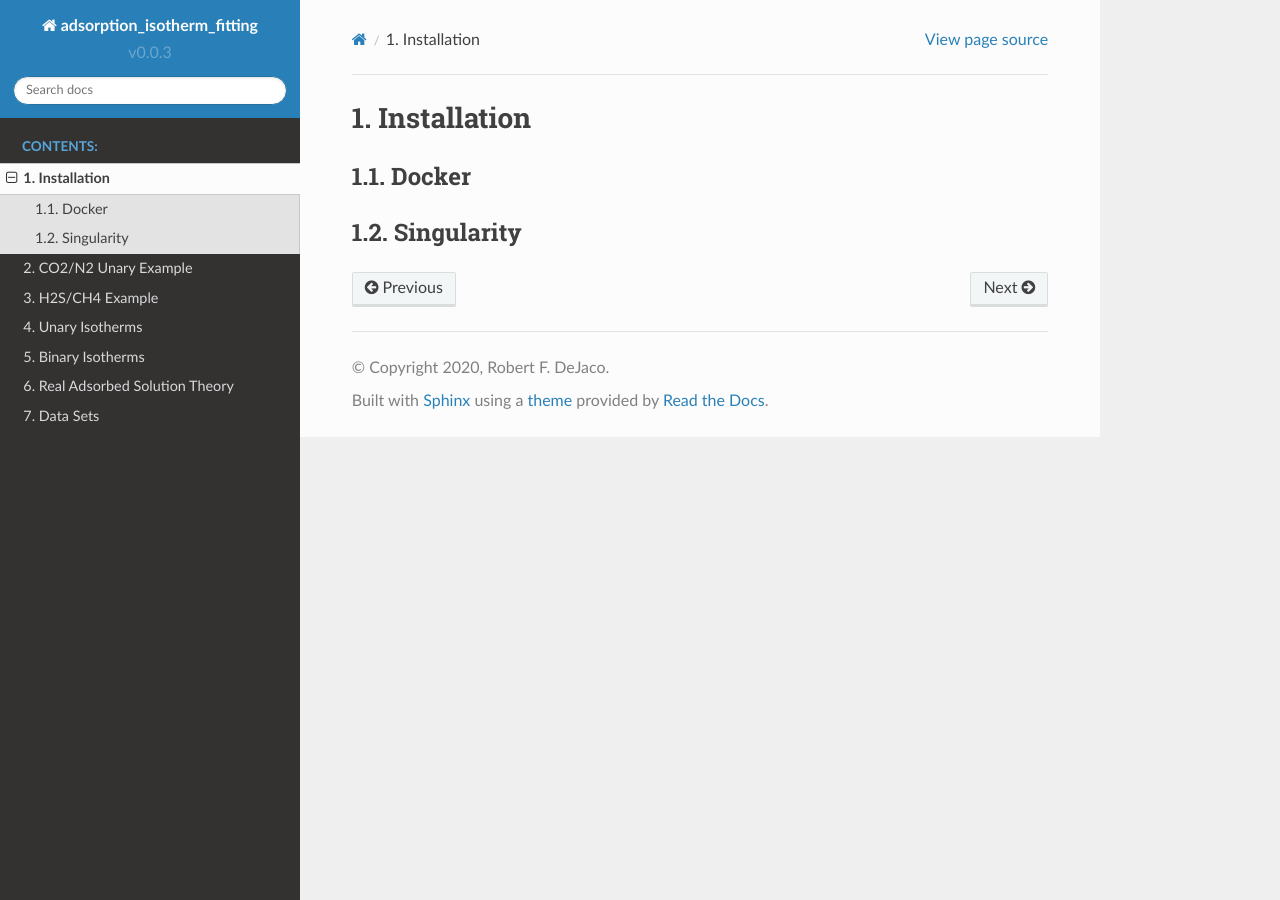
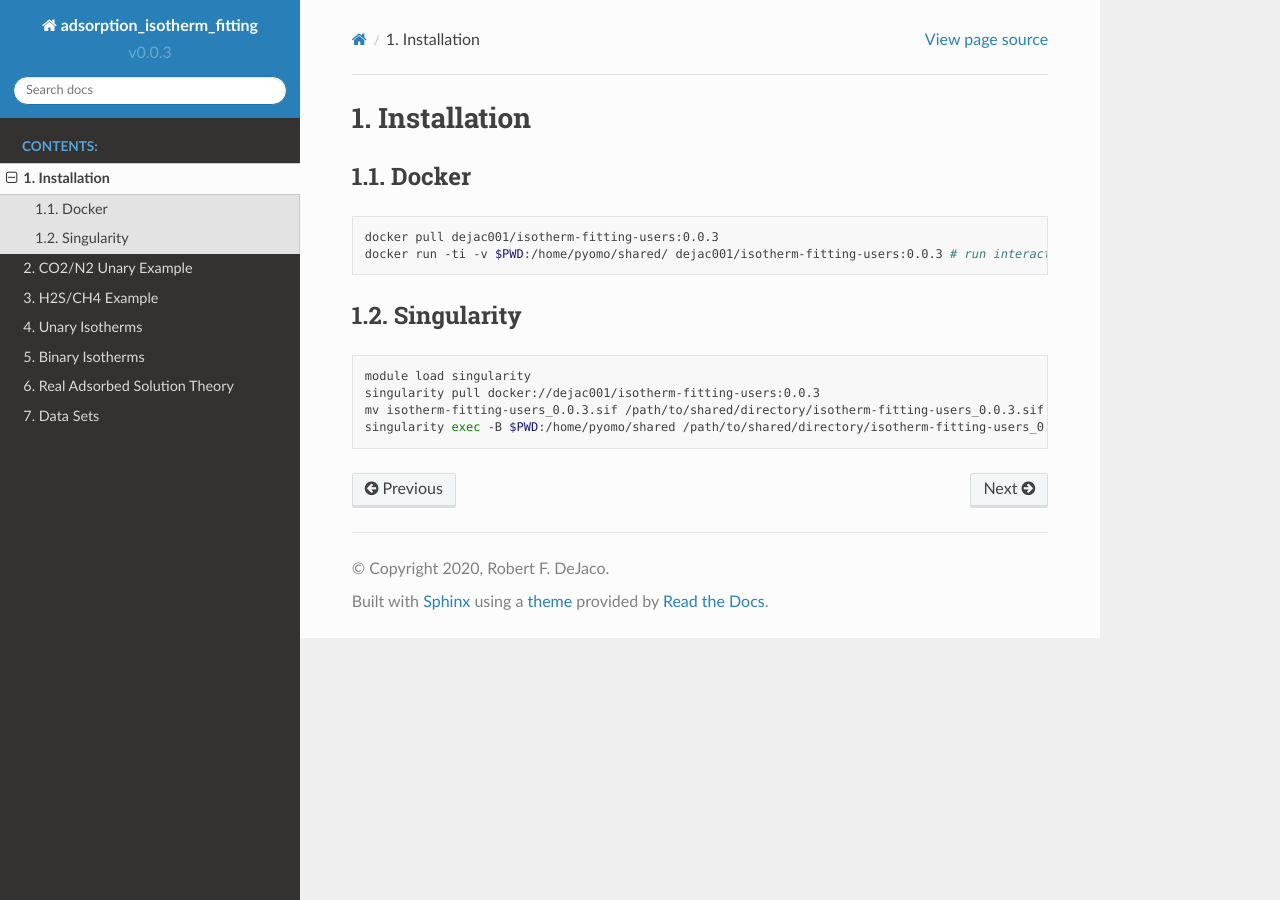
Before and after one commit to dejac001/adsorption_isotherm_fitting, a Sphinx documentation site: the page built from docs/source/installation.rst, in a window 1280 px wide. Built offline with Sphinx 7.4.7 and the Read the Docs theme 2.0.0, drawn with Linux system fonts in a browser that asks for light colours.

Commit message:
Fix description of installation.rst

```diff
--- a/docs/source/conf.py
+++ b/docs/source/conf.py
@@ -59,8 +59,9 @@ exclude_patterns = []
 # a list of builtin themes.
 #
 html_theme = 'sphinx_rtd_theme'
+epub_theme = 'epub'
 
 # Add any paths that contain custom static files (such as style sheets) here,
 # relative to this directory. They are copied after the builtin static files,
 # so a file named "default.css" will overwrite the builtin "default.css".
-html_static_path = ['_static']
+html_static_path = []
--- a/docs/source/installation.rst
+++ b/docs/source/installation.rst
@@ -5,6 +5,7 @@ Docker
 ------
 
 .. code-block:: bash
+
     docker pull dejac001/isotherm-fitting-users:0.0.3
     docker run -ti -v $PWD:/home/pyomo/shared/ dejac001/isotherm-fitting-users:0.0.3 # run interactively inside container (ubuntu-based)
 
@@ -12,6 +13,7 @@ Singularity
 -----------
 
 .. code-block:: bash
+
     module load singularity
     singularity pull docker://dejac001/isotherm-fitting-users:0.0.3
     mv isotherm-fitting-users_0.0.3.sif /path/to/shared/directory/isotherm-fitting-users_0.0.3.sif
```
Also changed, not shown: .readthedocs.yml.
